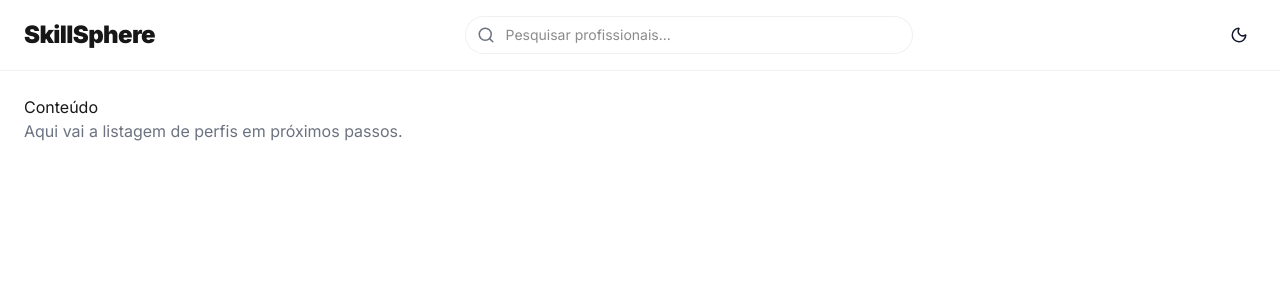
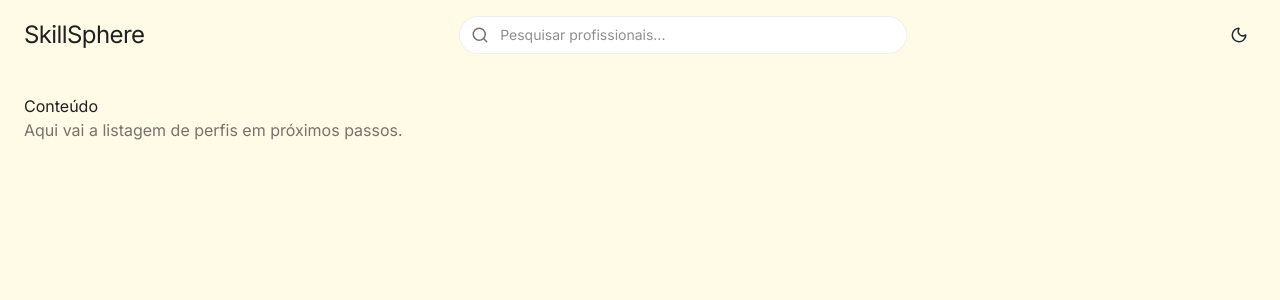
Before and after one commit to quarelo/SkillSphere-Global-Solution, a Next.js app: page / in a window 1280 px wide. Shown: the top 300 px of the page. Built offline with nearby package versions, Linux system fonts and the light colour scheme.

Commit message:
feat(theme): adjust dark and light mode colors to softer gray and warm white tones

```diff
--- a/app/layout.js
+++ b/app/layout.js
@@ -4,7 +4,7 @@ import "./globals.css";
 const inter = Inter({
   subsets: ["latin"],
   variable: "--font-inter",
-  weight: ["400","600","700","900"]
+  weight: ["400", "600", "700", "900"]
 });
 
 export const metadata = {
@@ -23,20 +23,20 @@ export default function RootLayout({ children }) {
   try {
     const stored = localStorage.getItem('theme');
     const prefersDark = window.matchMedia && window.matchMedia('(prefers-color-scheme: dark)').matches;
-    const dark = stored === 'dark' || (!stored && prefersDark);
-    if (dark) {
-      document.documentElement.style.setProperty('--background', '#0a0a0a');
-      document.documentElement.style.setProperty('--foreground', '#ededed');
-      document.documentElement.style.setProperty('--muted', '#9ca3af');
-      document.documentElement.style.setProperty('--card', '#0f1724');
-      document.documentElement.style.setProperty('--interactive', '#f9fafb');
-    } else {
-      document.documentElement.style.setProperty('--background', '#ffffff');
-      document.documentElement.style.setProperty('--foreground', '#171717');
-      document.documentElement.style.setProperty('--muted', '#6b7280');
-      document.documentElement.style.setProperty('--card', '#ffffff');
-      document.documentElement.style.setProperty('--interactive', '#111827');
-    }
+const dark = stored === 'dark' || (!stored && prefersDark);
+if (dark) {
+  document.documentElement.style.setProperty('--background', '#1a1a1a');
+  document.documentElement.style.setProperty('--foreground', '#f5f5f5');
+  document.documentElement.style.setProperty('--muted', '#a3a3a3');
+  document.documentElement.style.setProperty('--card', '#262626');
+  document.documentElement.style.setProperty('--interactive', '#fafafa');
+} else {
+  document.documentElement.style.setProperty('--background', '#fffbe6');
+  document.documentElement.style.setProperty('--foreground', '#202020');
+  document.documentElement.style.setProperty('--muted', '#78716c');
+  document.documentElement.style.setProperty('--card', '#ffffff');
+  document.documentElement.style.setProperty('--interactive', '#1f2937');
+}
   } catch(e){}
 })();
             `,
--- a/components/Header.jsx
+++ b/components/Header.jsx
@@ -5,15 +5,15 @@ import { Search } from "lucide-react";
 
 export default function Header() {
   return (
-    <header className="flex items-center justify-between w-full px-6 py-4 border-b"
+    <header className="flex items-center justify-between w-full px-6 py-4"
       style={{ borderColor: "rgba(0,0,0,0.06)", background: "transparent" }}
     >
-      {/* Project name — use strong weight */}
-      <h1 className="text-2xl tracking-tight" style={{ fontWeight: 900, color: "var(--foreground)" }}>
+
+      <h1 className="text-2xl tracking-tight" style={{ fontWeight: 500, color: "var(--foreground)" }}>
         SkillSphere
       </h1>
 
-      {/* Search */}
+
       <div className="relative w-full max-w-md mx-4">
         <Search className="absolute left-3 top-2.5" size={18} style={{ color: "var(--muted)" }} />
         <input
--- a/components/ThemeToggle.jsx
+++ b/components/ThemeToggle.jsx
@@ -16,17 +16,17 @@ export default function ThemeToggle() {
 
   const applyVars = (dark) => {
     if (dark) {
-      document.documentElement.style.setProperty('--background', '#0a0a0a');
-      document.documentElement.style.setProperty('--foreground', '#ededed');
-      document.documentElement.style.setProperty('--muted', '#9ca3af');
-      document.documentElement.style.setProperty('--card', '#0f1724');
-      document.documentElement.style.setProperty('--interactive', '#f9fafb');
+      document.documentElement.style.setProperty('--background', '#1a1a1a'); // cinza escuro
+      document.documentElement.style.setProperty('--foreground', '#f5f5f5');
+      document.documentElement.style.setProperty('--muted', '#a3a3a3');
+      document.documentElement.style.setProperty('--card', '#262626');
+      document.documentElement.style.setProperty('--interactive', '#fafafa');
     } else {
-      document.documentElement.style.setProperty('--background', '#ffffff');
-      document.documentElement.style.setProperty('--foreground', '#171717');
-      document.documentElement.style.setProperty('--muted', '#6b7280');
+      document.documentElement.style.setProperty('--background', '#fffbe6'); // branco amarelado
+      document.documentElement.style.setProperty('--foreground', '#202020');
+      document.documentElement.style.setProperty('--muted', '#78716c');
       document.documentElement.style.setProperty('--card', '#ffffff');
-      document.documentElement.style.setProperty('--interactive', '#111827');
+      document.documentElement.style.setProperty('--interactive', '#1f2937');
     }
   };
 
```
